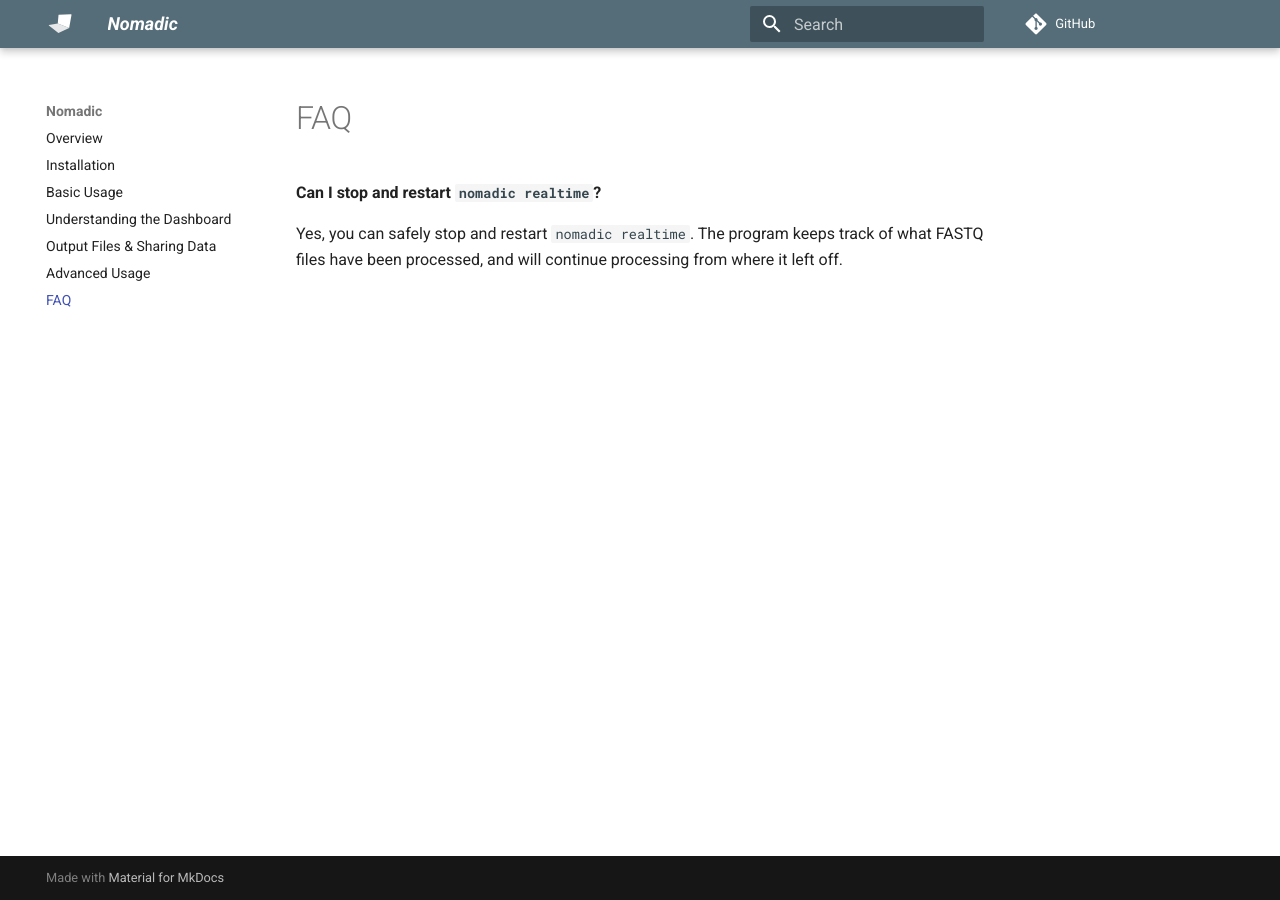
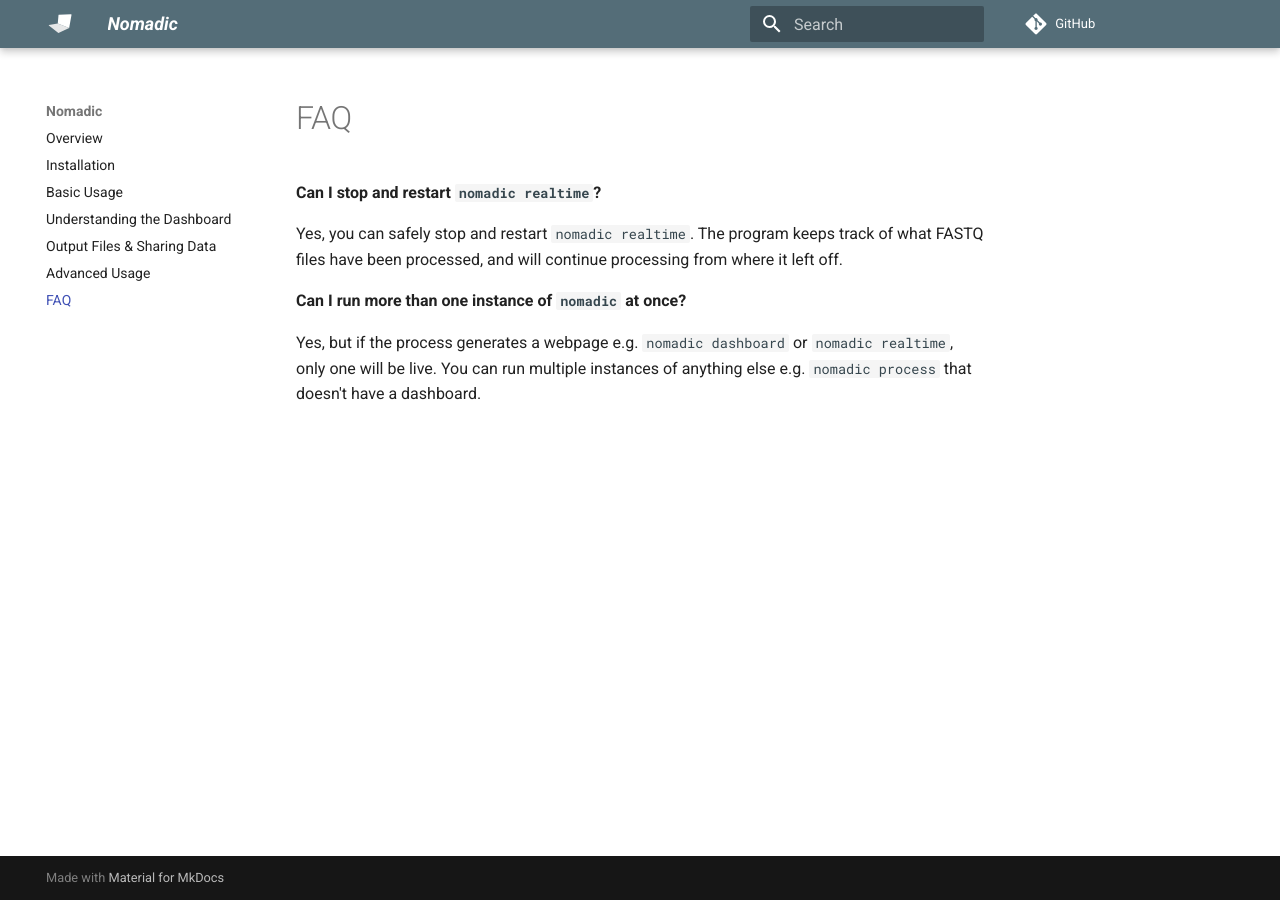
Before and after one commit to JasonAHendry/nomadic, an MkDocs documentation site: the page built from docs/faq.md, in a window 1280 px wide. Built offline with MkDocs 1.6.1 and Material for MkDocs 9.7.7, drawn with Linux system fonts in a browser that asks for light colours; comment, search, counter and statistics services are not loaded.

Commit message:
Additional FAQ

```diff
--- a/docs/faq.md
+++ b/docs/faq.md
@@ -1,3 +1,7 @@
 **Can I stop and restart `nomadic realtime`?**
 
 Yes, you can safely stop and restart `nomadic realtime`. The program keeps track of what FASTQ files have been processed, and will continue processing from where it left off.
+
+**Can I run more than one instance of `nomadic` at once?**
+
+Yes, but if the process generates a webpage e.g. `nomadic dashboard` or `nomadic realtime`, only one will be live. You can run multiple instances of anything else e.g. `nomadic process` that doesn't have a dashboard.
```
